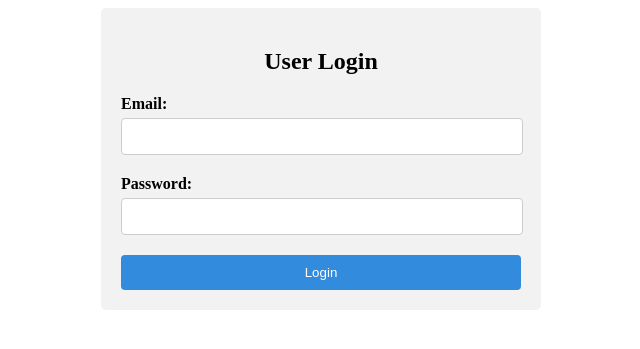
After one commit to dipeshmahatto/PhoneFrost, a PHP site: page /user/user_login.php in a window 1280 px wide. The commit adds this page. Shown: the top 349 px of the page, without its empty margins (319-959 px from the left). Run offline with PHP 8.4, Linux system fonts and the light colour scheme.

Commit message:
user login and registration are implemented

```diff
--- a/admin/query/ad_login_process.php
+++ b/admin/query/ad_login_process.php
@@ -19,4 +19,3 @@ if (mysqli_num_rows($result) == 1) {
     header("Location: ../ad_login.php?error=" . urlencode("Invalid credentials"));
     exit();
 }
-?>
--- /dev/null
+++ b/user/register.css
@@ -0,0 +1,47 @@
+.container {
+    max-width: 400px;
+    margin: 0 auto;
+    padding: 20px;
+    background-color: #f2f2f2;
+    border-radius: 5px;
+}
+
+h2 {
+    text-align: center;
+}
+
+.form-group {
+    margin-bottom: 20px;
+}
+
+label {
+    display: block;
+    margin-bottom: 5px;
+    font-weight: bold;
+}
+
+input[type="text"],
+input[type="email"],
+input[type="password"] {
+    width: 95%;
+    padding: 10px;
+    border: 1px solid #ccc;
+    border-radius: 4px;
+}
+
+button[type="submit"] {
+    width: 100%;
+    padding: 10px;
+    background-color: #338bdd;
+    color: white;
+    border: none;
+    border-radius: 4px;
+    cursor: pointer;
+}
+
+button[type="submit"]:hover {
+    background-color: #0e6edd;
+}
+span{
+    color: red;
+}
--- /dev/null
+++ b/user/user_login.php
@@ -0,0 +1,50 @@
+<!DOCTYPE html>
+<html>
+<head>
+    <title>User Login</title>
+    <link rel="stylesheet" href="register.css">
+</head>
+<body>
+    <div class="container">
+        <h2>User Login</h2>
+        <form action="login_process.php" method="POST" onmouseenter="return Form()">
+            <div class="form-group">
+                <label for="email">Email:</label>
+                <input type="email" id="email" name="email" >
+                <span></span>
+            </div>
+            <div class="form-group">
+                <label for="password">Password:</label>
+                <input type="password" id="password" name="password" >
+                <span></span>
+            </div>
+            <button type="submit" id="button">Login</button>
+        </form>
+    </div>
+
+    <script>
+        function Form() {
+            var email = document.getElementById("email").value;
+            var password = document.getElementById("password").value;
+            var span0 = document.getElementsByTagName("span")[0];
+            var span1 = document.getElementsByTagName("span")[1];
+            var isValid = true;
+
+            span0.innerHTML = "";
+            span1.innerHTML = "";
+
+            if (email === "") {
+                span0.innerHTML = "Please enter your email.";
+                isValid = false;
+            }
+
+            if (password === "") {
+                span1.innerHTML = "Please enter your password.";
+                isValid = false;
+            }
+
+            return isValid;
+        }
+    </script>
+</body>
+</html>
```
Also changed, not shown: header.php (+22 -12 lines), index.php (+5 -6 lines), js/function.js (+61 -0 lines), logout.php (added, +11 -0 lines), user/login_process.php (added, +36 -0 lines), user/register_process.php (added, +38 -0 lines), user/user_registration.php (added, +38 -0 lines).
